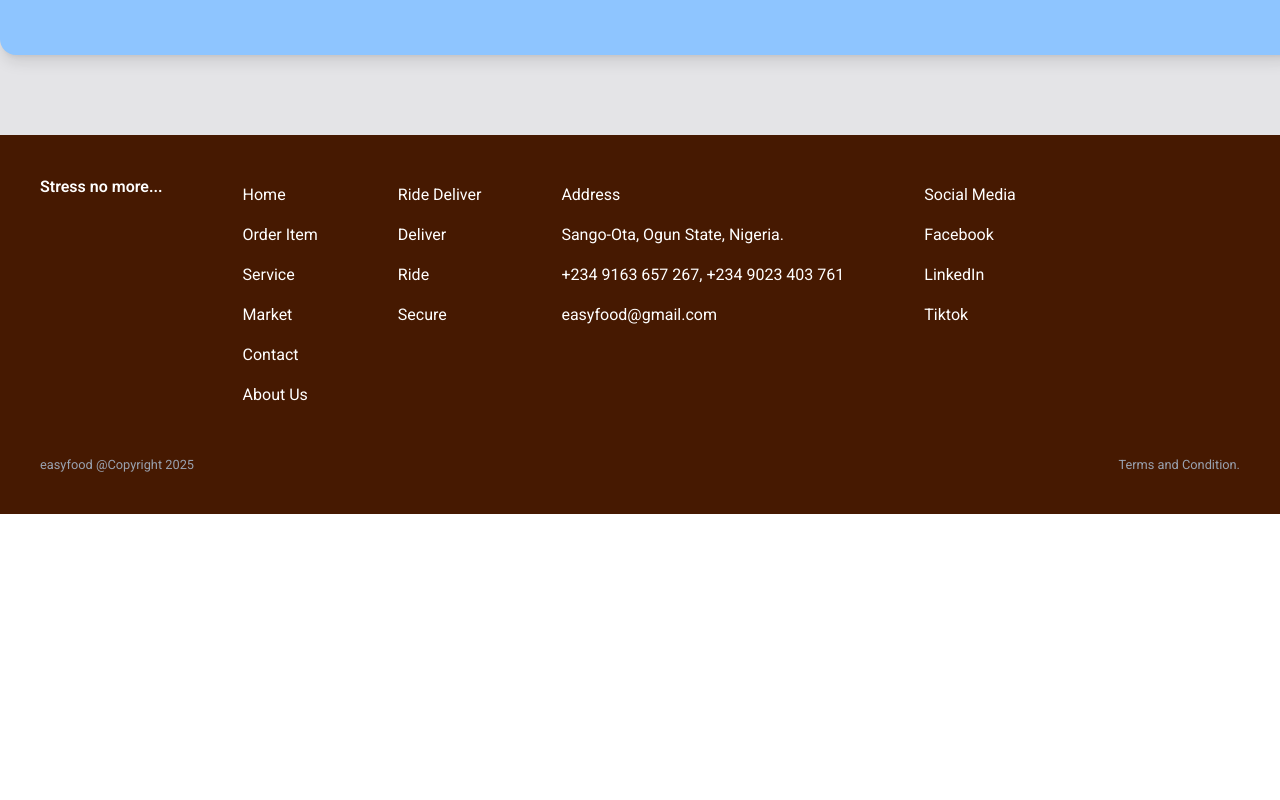
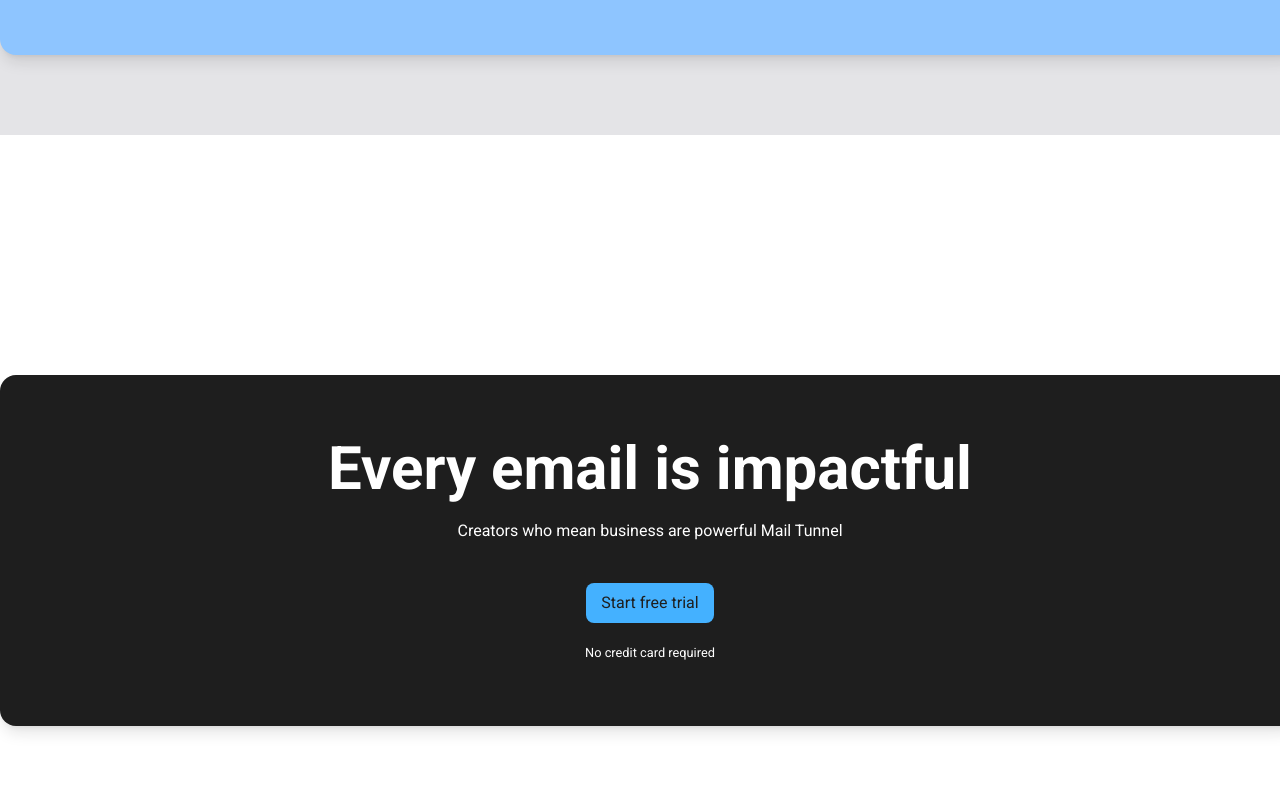
Before and after one commit to Oluwafemimicheal/Mailtunnel, a React (Vite) app: page / in a window 1280 px wide. Shown: the part 8400-9200 px from the top of the page. Before the commit the page ends 8914 px from the top, so only its background shows below. Built offline with nearby package versions, Linux system fonts and the light colour scheme.

Commit message:
Initial commit

```diff
--- a/src/App.jsx
+++ b/src/App.jsx
@@ -12,7 +12,7 @@ function App() {
         <main className="min-h-screen lg:p-0 py-6 mt-[70px]">
           <Outlet />
         </main>
-        <footer className="bg-amber-950 p-10">
+        <footer className="bg-[#1e1e1e] p-10">
           <Footer />
         </footer>
       </div>
--- a/src/components/Hero.jsx
+++ b/src/components/Hero.jsx
@@ -119,6 +119,18 @@ export const Hero = () => {
         <UserView />
         <UserView />
       </section>
+      <section className="py-40">
+        <div className="w-[1300px] mx-auto mt-20 h-auto rounded-2xl bg-[#1e1e1e] text-white p-16  shadow-lg  flex flex-col justify-center items-center gap-5">
+          <h1 className="text-6xl font-bold  text-center">
+            Every email is impactful
+          </h1>
+          <p>Creators who mean business are powerful Mail Tunnel</p>
+          <div className="flex gap-5 items-center mt-5">
+            <Button bg="#44b1ff" text={"Start free trial"} />
+          </div>
+          <small>No credit card required</small>
+        </div>
+      </section>
     </div>
   );
 };
```
